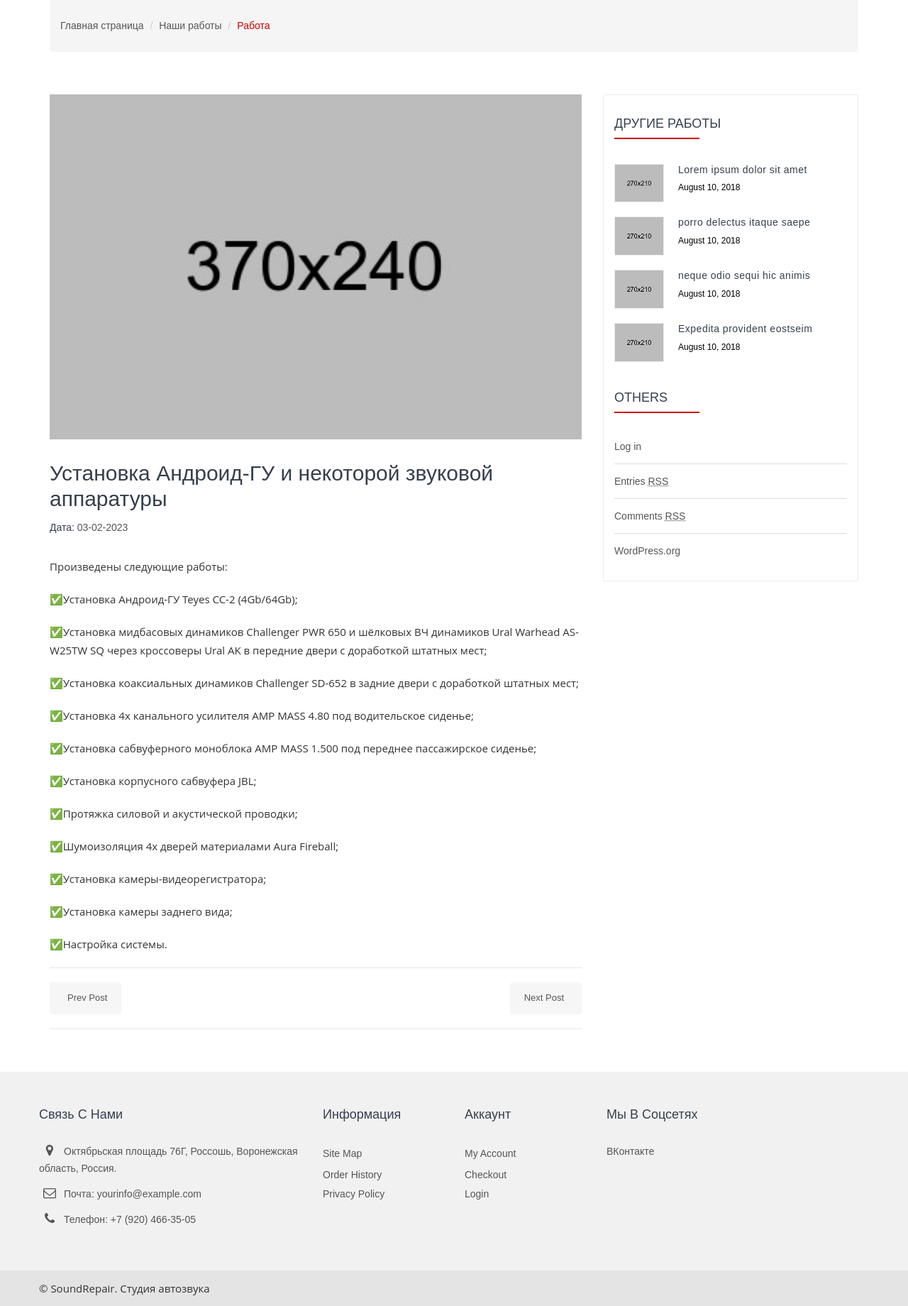
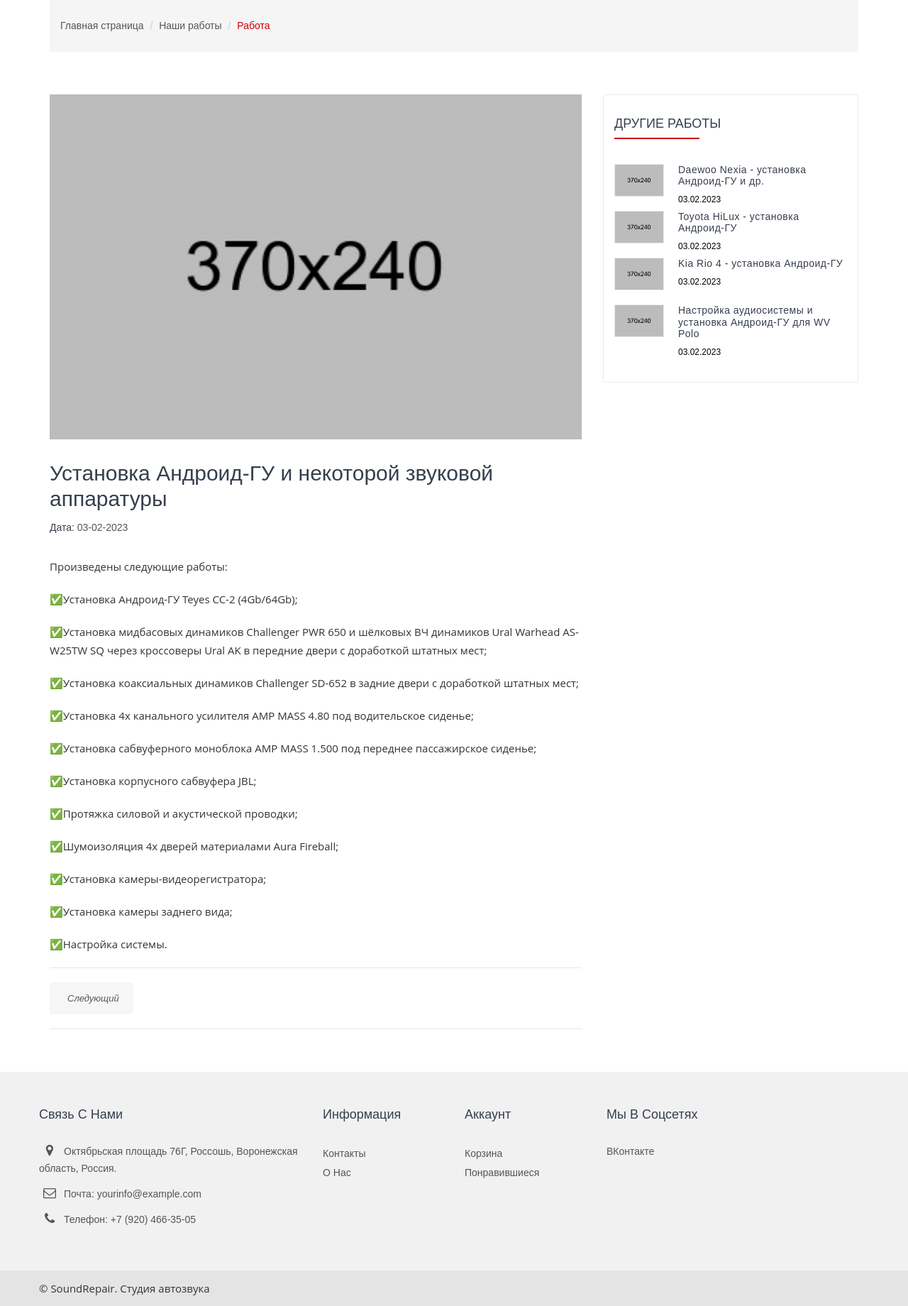
Before and after one commit to umerenkovmaksim/SoundRepair, a Flask app: page /work/1 in a window 1280 px wide. Shown: the part 197-2037 px from the top of the page at 71% size. Run offline with Flask 2, Linux system fonts and the light colour scheme; data comes from the database, SQL or seed files in the repository; both versions use the stored data as it was after the commit; some libraries are stand-ins or nearby versions; some web fonts are replaced.

Commit message:
Release 1.0

```diff
--- a/server.py
+++ b/server.py
@@ -580,8 +580,23 @@ def work(id):
     con = sqlite3.connect("db/data.db")
     cur = con.cursor()
 
+    other_works = []
+    all_works = get_works()
+    cur_id = 0
+    for index, elem in enumerate(all_works):
+        if int(elem[0]) != int(id):
+            other_works.append(elem)
+        else:
+            cur_id = index
+
+    first, last = int(all_works[0][0]) == int(id), int(all_works[-1][0]) == int(id)
+    previous_work, next_work = all_works[cur_id - 1] if not first else None, all_works[cur_id + 1] if not last else None
+
+    random_works = random.sample(other_works, 4)
+
     work_data = cur.execute(f"""SELECT * FROM our_works WHERE id == {id}""").fetchone()
     return render_template('blog-details.html', title=f'SoundRepair | {work_data[1]}', url=WEBSITE_URL, cart_data=get_cart_for_base(),
-                           categories_for_base=get_categories_for_base(), work_data=work_data)
+                           categories_for_base=get_categories_for_base(), work_data=work_data, random_works=random_works, first=first, last=last,
+                             previous_work=previous_work, next_work=next_work)
 
 app.run(host=HOST, port=PORT)
--- a/templates/base.html
+++ b/templates/base.html
@@ -198,9 +198,8 @@
                                 <h3 class="footer-title">Информация</h3>
                                 <div class="footer-content">
                                     <ul class="footer-list">
-                                        <li><a href="#">Site Map</a></li>
-                                        <li><a href="#">Order History</a></li>
-                                        <li><a href="#">Privacy Policy</a></li>
+                                        <li><a href="{{url}}/contact">Контакты</a></li>
+                                        <li><a href="{{url}}/about_us">О нас</a></li>
                                     </ul>
                                 </div>
                             </div>
@@ -211,9 +210,8 @@
                                 <h3 class="footer-title">Аккаунт</h3>
                                 <div class="footer-content">
                                     <ul class="footer-list">
-                                        <li><a href="account.html">My account</a></li>
-                                        <li><a href="#">Checkout</a></li>
-                                        <li><a href="#">Login</a></li>
+                                        <li><a href="{{url}}/cart/see$$all">Корзина</a></li>
+                                        <li><a href="{{url}}/wishlist/see$$all">Понравившиеся</a></li>
                                     </ul>
                                 </div>
                             </div>
--- a/templates/blog-details.html
+++ b/templates/blog-details.html
@@ -42,8 +42,12 @@
                         <!--  Blog-Pager Start  -->
                         <div class="blog-pager">
                             <ul class="pager">
-                                <li class="previous"><a href="#"><i class="zmdi zmdi-chevron-left"></i>prev post</a></li>
-                                <li class="next"><a href="#">Next post<i class="zmdi zmdi-chevron-right"></i></a></li>
+                                {% if not first %}
+                                <li class="previous"><a href="{{url}}/work/{{previous_work[0]}}"><i class="zmdi zmdi-chevron-left"></i>Предыдущий</a></li>
+                                {% endif %}
+                                {% if not last %}
+                                <li class="next"><a href="{{url}}/work/{{next_work[0]}}"><i class="zmdi zmdi-chevron-right">Следующий</i></a></li>
+                                {% endif %}
                             </ul>
                         </div>
                         <!--  Blog-Pager End  -->
@@ -59,66 +63,26 @@
                     <div class="recent-post pt-30 same-sidebar">
                         <h3 class="sidebar-title">Другие работы</h3>
                         <ul>
-                            <!-- Singel Post Thumb Start -->
+                            {% for work_data in random_works %}
                             <li class="post-thumb fix">
                                 <div class="left-post-thumb f-left mr-20 mb-20">
-                                    <a href="#"><img class="img" src="static/img/products/1.jpg" alt="latest-post-imgae"></a>
+                                    <a href="{{url}}/work/{{work_data[0]}}">
+                                        {% if work_data[4] == 'None' %}
+                                        <img src="{{url_for('static', filename='img/blog/1.jpg')}}" alt="blog-image">
+                                        {% else %}
+                                        <img src="{{url_for('static', filename=work_data[4])}}" alt="blog-image">
+                                        {% endif %}
+                                    </a>
                                 </div>
                                 <div class="right-post-thumb fix">
-                                    <h4><a href="#">Lorem ipsum dolor sit amet</a></h4>
-                                    <span>August 10, 2018</span>
+                                    <h4><a href="{{url}}/work/{{work_data[0]}}">{{work_data[1]}}</a></h4>
+                                    <span>{{work_data[3]}}</span>
                                 </div>
                             </li>
-                            <!-- Singel Post Thumb End -->
-                            <!-- Singel Post Thumb Start -->
-                            <li class="post-thumb fix">
-                                <div class="left-post-thumb f-left mr-20 mb-20">
-                                    <a href="#"><img class="img" src="static/img/products/2.jpg" alt="latest-post-imgae"></a>
-                                </div>
-                                <div class="right-post-thumb fix">
-                                    <h4><a href="#">porro delectus itaque saepe</a></h4>
-                                    <span>August 10, 2018</span>
-                                </div>
-                            </li>
-                            <!-- Singel Post Thumb End -->
-                            <!-- Singel Post Thumb Start -->
-                            <li class="post-thumb fix">
-                                <div class="left-post-thumb f-left mr-20 mb-20">
-                                    <a href="#"><img class="img" src="static/img/products/3.jpg" alt="latest-post-imgae"></a>
-                                </div>
-                                <div class="right-post-thumb fix">
-                                    <div class="right-post-thumb">
-                                        <h4><a href="#">neque odio sequi hic animis</a></h4>
-                                        <span>August 10, 2018</span>
-                                    </div>
-                                </div>
-                            </li>
-                            <!-- Singel Post Thumb End -->
-                            <!-- Singel Post Thumb Start -->
-                            <li class="post-thumb fix">
-                                <div class="left-post-thumb f-left mr-20">
-                                    <a href="#"><img class="img" src="static/img/products/4.jpg" alt="latest-post-imgae"></a>
-                                </div>
-                                <div class="right-post-thumb fix">
-                                    <h4><a href="#">Expedita provident eostseim</a></h4>
-                                    <span>August 10, 2018</span>
-                                </div>
-                            </li>
-                             <!-- Singel Post Thumb End -->
+                            {% endfor %}
                         </ul>
                     </div>
                     <!-- Recent Post End -->
-                    <!-- Meta Post Start -->
-                    <div class="categorie recent-post same-sidebar">
-                         <h3 class="sidebar-title mt-40">others</h3>
-                         <ul class="categorie-list">
-                             <li><a href="log-in.html">Log in</a></li>
-                             <li><a href="#">Entries <abbr title="Really Simple Syndication">RSS</abbr></a></li>
-                             <li><a href="#">Comments <abbr title="Really Simple Syndication">RSS</abbr></a></li>
-                             <li><a href="#">WordPress.org</a></li>
-                         </ul>
-                    </div>
-                    <!-- Meta Post End -->
                 </div>
             </div>
             <!-- Sidebar Main Blog End -->
--- a/templates/cart.html
+++ b/templates/cart.html
@@ -12,8 +12,8 @@
             <div class="container">
                 <div class="breadcrumb">
                     <ul>
-                        <li><a href="index.html">Главная страница</a></li>
-                        <li class="active"><a href="cart.html">Корзина</a></li>
+                        <li><a href="{{url}}">Главная страница</a></li>
+                        <li class="active"><a href="">Корзина</a></li>
                     </ul>
                 </div>
             </div>
@@ -68,7 +68,7 @@
                                <!-- Cart Button Start -->
                                 <div class="col-lg-8 col-md-7">
                                     <div class="buttons-cart">
-                                        <a href="{{url}}{{last_ssesion}}">Continue Shopping</a>
+                                        <a href="{{url}}{{last_ssesion}}">Продолжить просмотр товаров</a>
                                     </div>
                                 </div>
                                 <!-- Cart Button Start -->
```
Also changed, not shown: db/data.db.
